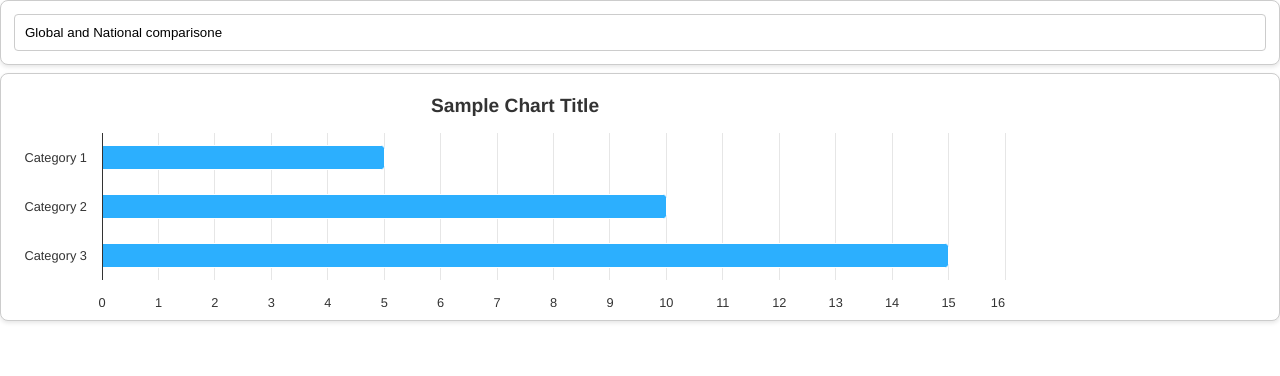
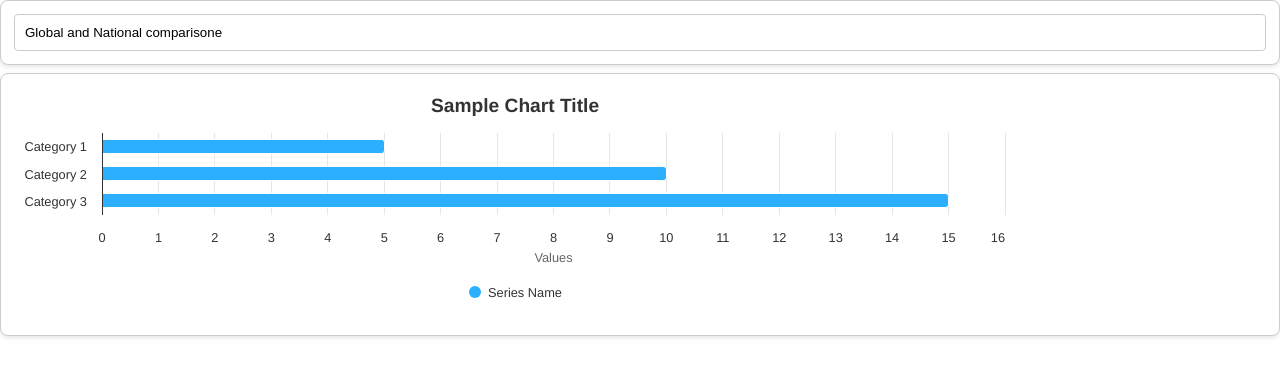
Before and after one commit to ShubhamJoshi1998/Human_Resource_For_Health, a React (Create React App) app: page /graph1 in a window 1280 px wide. Shown: the top 376 px of the page. Built offline with nearby package versions, Linux system fonts and the light colour scheme.

Commit message:
graph css fixes

```diff
--- a/src/App.css
+++ b/src/App.css
@@ -243,14 +243,14 @@
 
 /* Style for container-content to control the height of Container 11 */
 .container-content {
-  height: 220px; /* Adjust the height as desired */
+  height: 235px; /* Adjust the height as desired */
   overflow-y: auto; /* Add a vertical scrollbar if content exceeds the height */
 }
 
 /* // Inside your CSS file or component */
 .chart-container {
   width: 80%; /* Make the container take up 100% of its parent's width */
-  height: 300px; /* Make the container take up 100% of its parent's height */
+  height: 235px; /* Make the container take up 100% of its parent's height */
 }
 
 /* Inside your CSS file */
```
